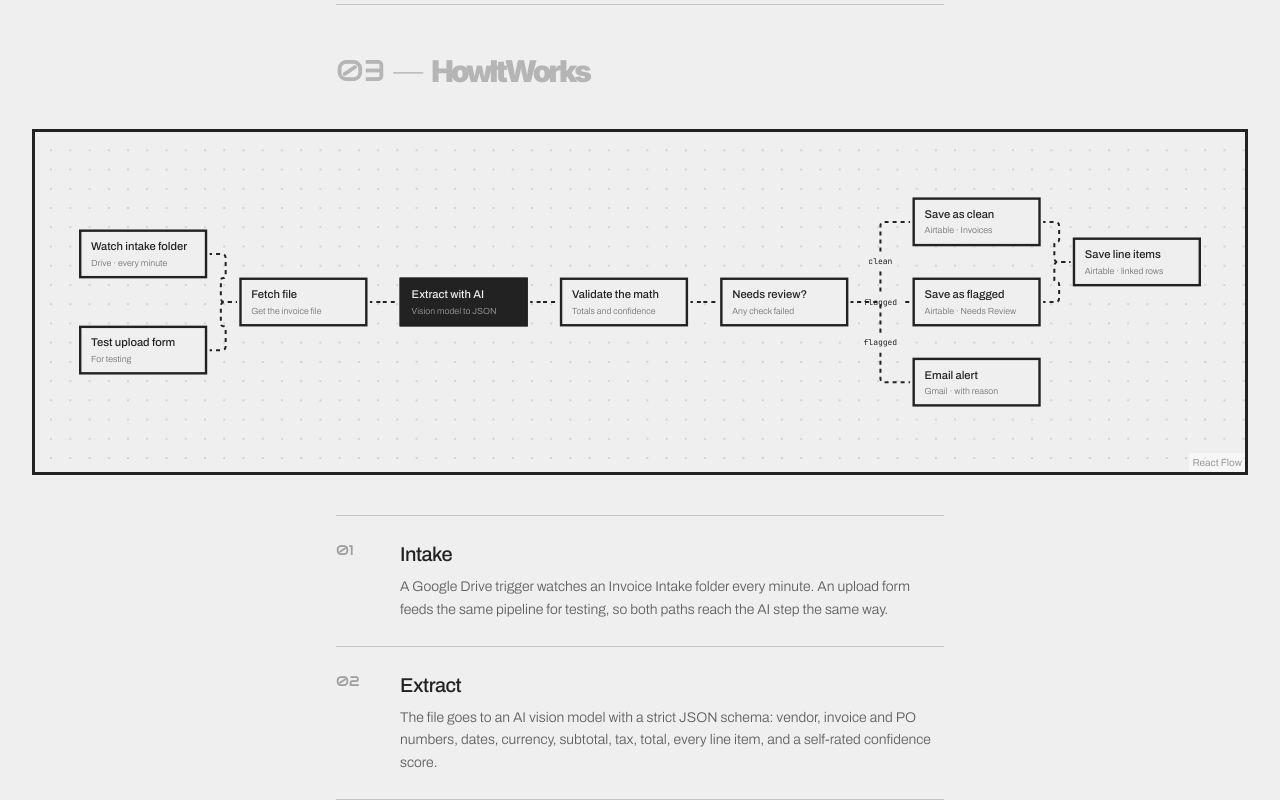
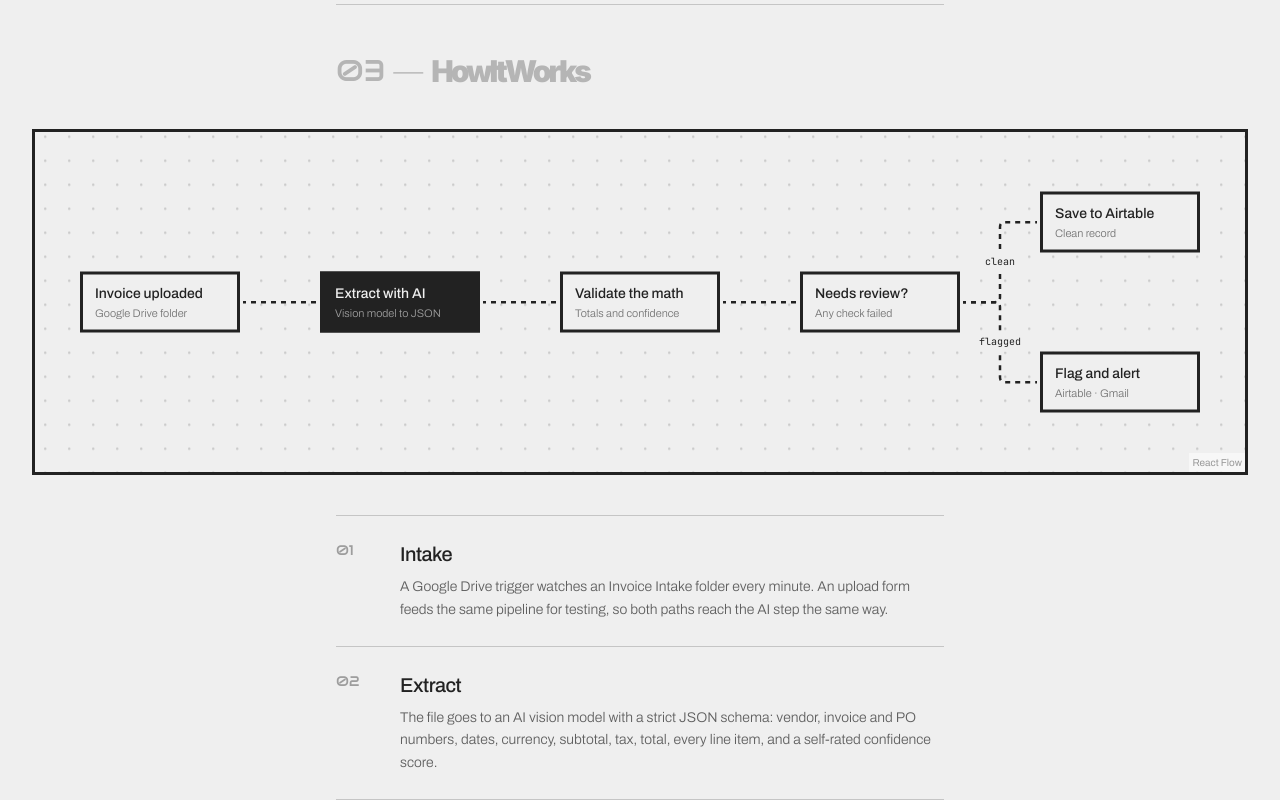
Before and after one commit to mors-codes/portfolio-2026, a Next.js app: page /works/invoice-processing in a window 1280 px wide. Shown: the part 1060-1860 px from the top of the page. Built offline with nearby package versions, Linux system fonts and the light colour scheme; a web font is replaced by a local one.

Commit message:
Case study: simplify diagrams

```diff
--- a/src/data/caseStudies.ts
+++ b/src/data/caseStudies.ts
@@ -80,28 +80,19 @@ export const CASE_STUDIES: CaseStudy[] = [
     ],
     diagram: {
       nodes: [
-        { id: "watch", label: "Watch intake folder", sub: "Drive · every minute", kind: "trigger", x: 0, y: 40 },
-        { id: "form", label: "Test upload form", sub: "For testing", kind: "trigger", x: 0, y: 160 },
-        { id: "fetch", label: "Fetch file", sub: "Get the invoice file", kind: "action", x: 200, y: 100 },
-        { id: "extract", label: "Extract with AI", sub: "Vision model to JSON", kind: "ai", x: 400, y: 100 },
-        { id: "validate", label: "Validate the math", sub: "Totals and confidence", kind: "logic", x: 600, y: 100 },
-        { id: "review", label: "Needs review?", sub: "Any check failed", kind: "logic", x: 800, y: 100 },
-        { id: "clean", label: "Save as clean", sub: "Airtable · Invoices", kind: "action", x: 1040, y: 0 },
-        { id: "flagged", label: "Save as flagged", sub: "Airtable · Needs Review", kind: "action", x: 1040, y: 100 },
-        { id: "alert", label: "Email alert", sub: "Gmail · with reason", kind: "action", x: 1040, y: 200 },
-        { id: "items", label: "Save line items", sub: "Airtable · linked rows", kind: "action", x: 1240, y: 50 },
+        { id: "upload", label: "Invoice uploaded", sub: "Google Drive folder", kind: "trigger", x: 0, y: 100 },
+        { id: "extract", label: "Extract with AI", sub: "Vision model to JSON", kind: "ai", x: 240, y: 100 },
+        { id: "validate", label: "Validate the math", sub: "Totals and confidence", kind: "logic", x: 480, y: 100 },
+        { id: "review", label: "Needs review?", sub: "Any check failed", kind: "logic", x: 720, y: 100 },
+        { id: "clean", label: "Save to Airtable", sub: "Clean record", kind: "action", x: 960, y: 20 },
+        { id: "flagged", label: "Flag and alert", sub: "Airtable · Gmail", kind: "action", x: 960, y: 180 },
       ],
       edges: [
-        { from: "watch", to: "fetch" },
-        { from: "form", to: "fetch" },
-        { from: "fetch", to: "extract" },
+        { from: "upload", to: "extract" },
         { from: "extract", to: "validate" },
         { from: "validate", to: "review" },
         { from: "review", to: "clean", label: "clean" },
         { from: "review", to: "flagged", label: "flagged" },
-        { from: "review", to: "alert", label: "flagged" },
-        { from: "clean", to: "items" },
-        { from: "flagged", to: "items" },
       ],
     },
     decisions: [
@@ -111,7 +102,7 @@ export const CASE_STUDIES: CaseStudy[] = [
       },
       {
         title: "Fail safe, not silent",
-        body: "If the model returns malformed JSON, the workflow flags the invoice with the parse error as the reason instead of crashing. Nothing disappears.",
+        body: "If the model returns malformed JSON, the workflow flags the invoice and keeps the raw output instead of crashing. Nothing disappears.",
       },
       {
         title: "Save flagged invoices too",
@@ -164,22 +155,18 @@ export const CASE_STUDIES: CaseStudy[] = [
     diagram: {
       nodes: [
         { id: "form", label: "Lead form", sub: "Buy or sell inquiry", kind: "trigger", x: 0, y: 100 },
-        { id: "score", label: "Score with AI", sub: "Rubric and reasoning", kind: "ai", x: 200, y: 100 },
-        { id: "parse", label: "Parse result", sub: "JSON and email HTML", kind: "logic", x: 400, y: 100 },
-        { id: "route", label: "Route by tier", sub: "Hot, warm, or cold", kind: "logic", x: 600, y: 100 },
-        { id: "alert", label: "Hot lead alert", sub: "Gmail · to the owner", kind: "action", x: 840, y: 0 },
-        { id: "contact", label: "Add contact", sub: "HubSpot", kind: "action", x: 840, y: 100 },
-        { id: "deal", label: "Create deal", sub: "HubSpot · stage by tier", kind: "action", x: 1040, y: 100 },
-        { id: "followup", label: "Send follow-up", sub: "Gmail · AI-drafted", kind: "action", x: 1240, y: 100 },
+        { id: "score", label: "Score with AI", sub: "Rubric and reasoning", kind: "ai", x: 240, y: 100 },
+        { id: "route", label: "Route by tier", sub: "Hot, warm, or cold", kind: "logic", x: 480, y: 100 },
+        { id: "alert", label: "Hot lead alert", sub: "Gmail · to the owner", kind: "action", x: 720, y: 20 },
+        { id: "hubspot", label: "Sync to HubSpot", sub: "Contact and deal", kind: "action", x: 720, y: 180 },
+        { id: "followup", label: "Send follow-up", sub: "Gmail · AI-drafted", kind: "action", x: 960, y: 180 },
       ],
       edges: [
         { from: "form", to: "score" },
-        { from: "score", to: "parse" },
-        { from: "parse", to: "route" },
+        { from: "score", to: "route" },
         { from: "route", to: "alert", label: "hot" },
-        { from: "route", to: "contact", label: "all tiers" },
-        { from: "contact", to: "deal" },
-        { from: "deal", to: "followup" },
+        { from: "route", to: "hubspot", label: "all tiers" },
+        { from: "hubspot", to: "followup" },
       ],
     },
     decisions: [
```
